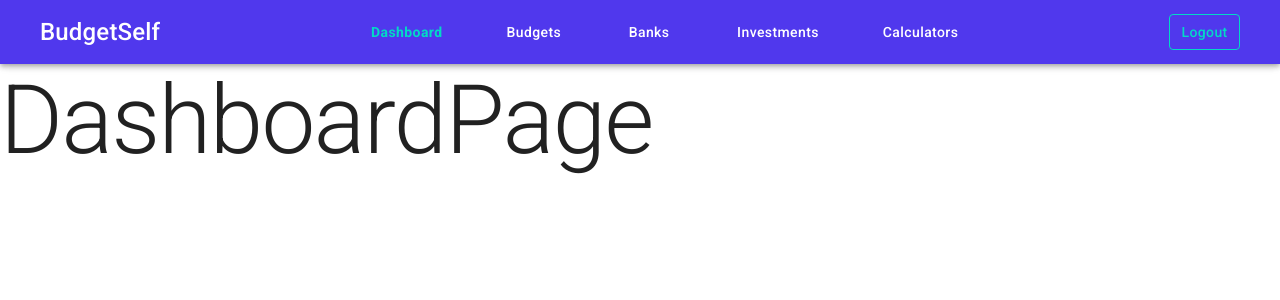
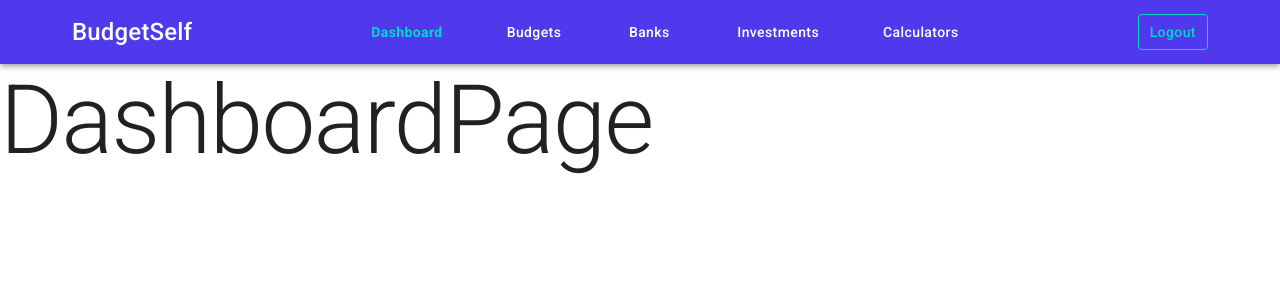
Before and after one commit to alvarosantiagolopez/BudgetSelf, a React (Vite) app: page /dashboard in a window 1280 px wide. Shown: the top 300 px of the page. Built offline with nearby package versions, Linux system fonts and the light colour scheme.

Commit message:
menu padding

```diff
--- a/src/components/NavBar.jsx
+++ b/src/components/NavBar.jsx
@@ -23,7 +23,7 @@ export const NavBar = () => {
             <AppBar
                 position='fixed'
                 sx={{
-                    padding: '0rem 1rem',
+                    padding: '0rem 3rem',
                     zIndex: 1201, // Asegura que la AppBar esté por encima del Drawer
                 }}
             >
```
